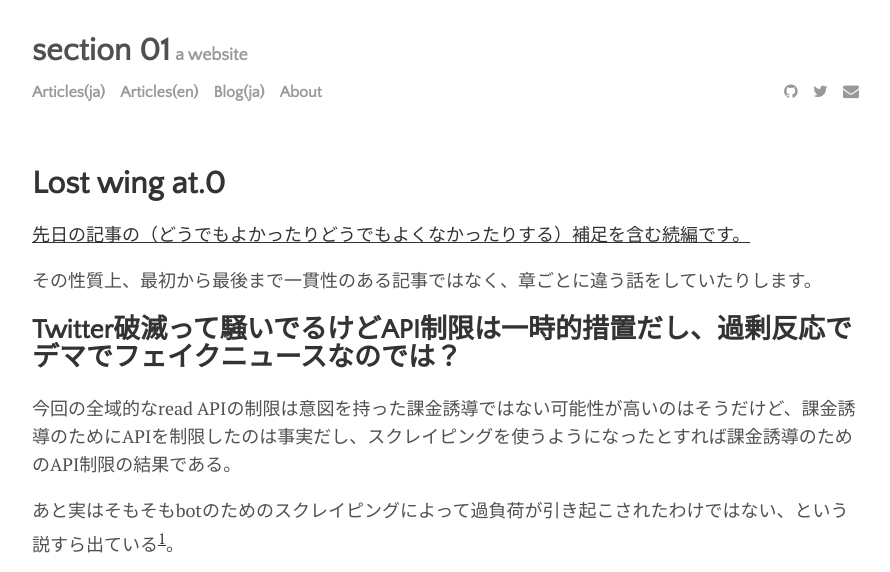
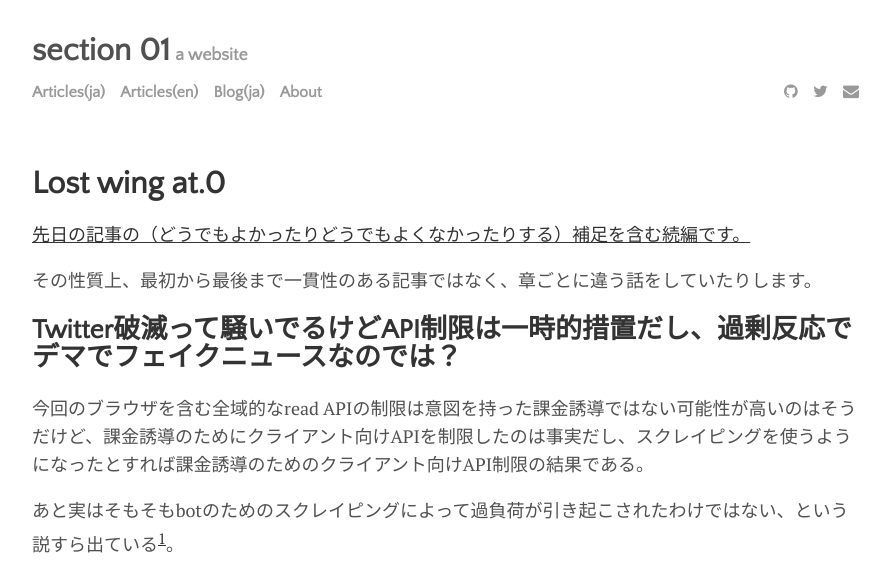
Before and after one commit to sylph01/sylph01.github.io, a Jekyll site: the page built from _posts/2023-07-03-lost-wing-at-point-zero.md, in a window 1280 px wide and 900 px high, cut to the strip 0-572 px from the top of the window. Shown: the whole strip, without its empty margins (192-1082 px from the left). Built offline with Jekyll 4.4.1, drawn with Linux system fonts in a browser that asks for light colours; nearby versions of some CDN libraries; comment, search, counter and statistics services are not loaded.

```diff
--- a/_posts/2023-07-03-lost-wing-at-point-zero.md
+++ b/_posts/2023-07-03-lost-wing-at-point-zero.md
@@ -11,7 +11,7 @@ category: ja
 
 ## Twitter破滅って騒いでるけどAPI制限は一時的措置だし、過剰反応でデマでフェイクニュースなのでは？
 
-今回の全域的なread APIの制限は意図を持った課金誘導ではない可能性が高いのはそうだけど、課金誘導のためにAPIを制限したのは事実だし、スクレイピングを使うようになったとすれば課金誘導のためのAPI制限の結果である。
+今回のブラウザを含む全域的なread APIの制限は意図を持った課金誘導ではない可能性が高いのはそうだけど、課金誘導のためにクライアント向けAPIを制限したのは事実だし、スクレイピングを使うようになったとすれば課金誘導のためのクライアント向けAPI制限の結果である。
 
 あと実はそもそもbotのためのスクレイピングによって過負荷が引き起こされたわけではない、という説すら出ている[^1]。
 
```
